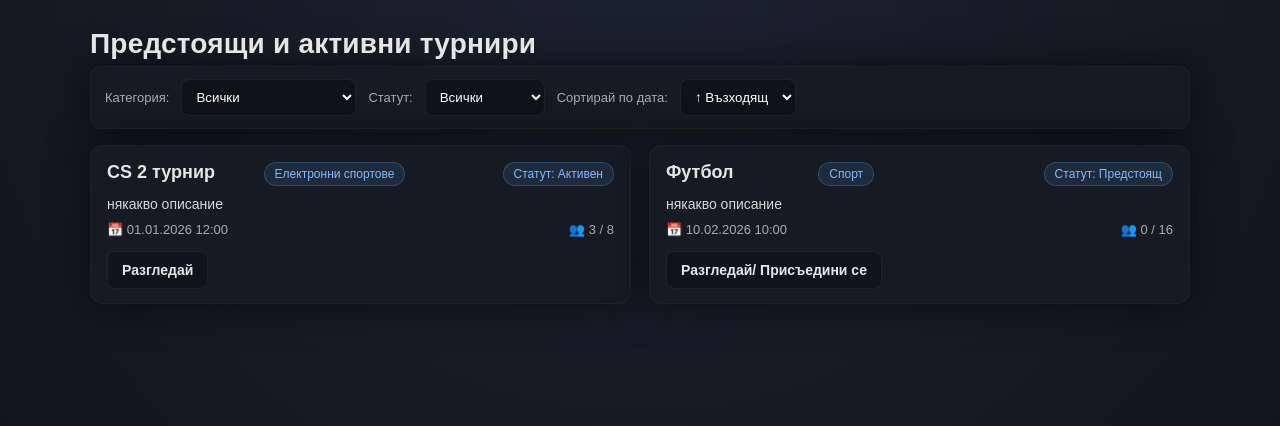
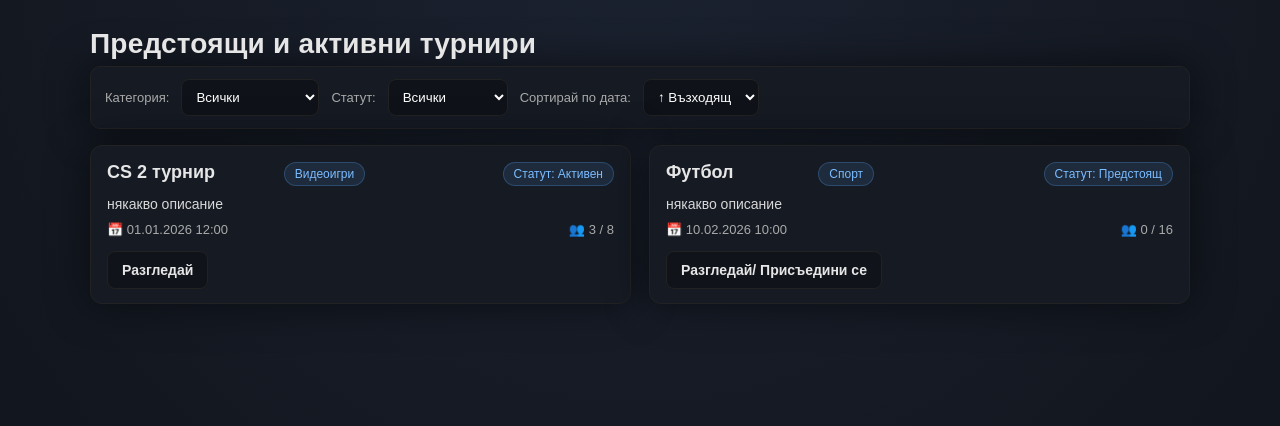
Before and after one commit to svechev/tournament-manager, a PHP site: page /home.php in a window 1280 px wide. Shown: the part 65-491 px from the top of the page. Run offline with PHP 8.4, Linux system fonts and the light colour scheme; a user stored in the database is signed in; data comes from the database, SQL or seed files in the repository.

Commit message:
tournament creation формата вече се вмества в екрана + електронни спортове -> прекръстено на видеоигри

```diff
--- a/database/create_db.sql
+++ b/database/create_db.sql
@@ -91,7 +91,7 @@ INSERT INTO Tournament (name, description, category, start_datetime, end_datetim
 VALUES
   ('Шах', 'Турнир по шах с 4 участника (завършен)', 'Шах', '2026-01-01 10:00:00', '2026-01-03 18:00:00', 'finished', 4, 4, 0, 1),
   ('Футбол', 'някакво описание', 'Спорт', '2026-02-10 10:00:00', '2026-02-12 18:00:00', 'upcoming',16, 0, 1, 2),
-  ('CS 2 турнир', 'някакво описание', 'Електронни спортове','2026-01-01 12:00:00', '2026-03-02 18:00:00', 'ongoing',  8, 3, 0, 3);
+  ('CS 2 турнир', 'някакво описание', 'Видеоигри','2026-01-01 12:00:00', '2026-03-02 18:00:00', 'ongoing',  8, 3, 0, 3);
 
 INSERT INTO Participates (user_id, tournament_id, team_name, result_position)
 VALUES
--- a/home.php
+++ b/home.php
@@ -28,7 +28,7 @@ while ($row = mysqli_fetch_assoc($result)) {
 
 mysqli_stmt_close($stmt);
 
-$categories = ['Образователни','Шах', 'Спорт', 'Електронни спортове', 'Настолни игри','Други'];
+$categories = ['Образователни','Шах', 'Спорт', 'Видеоигри', 'Настолни игри','Други'];
 ?>
 <!DOCTYPE html>
 <html lang="bg">
```
Also changed, not shown: create_tournament.php (+12 -6 lines).
